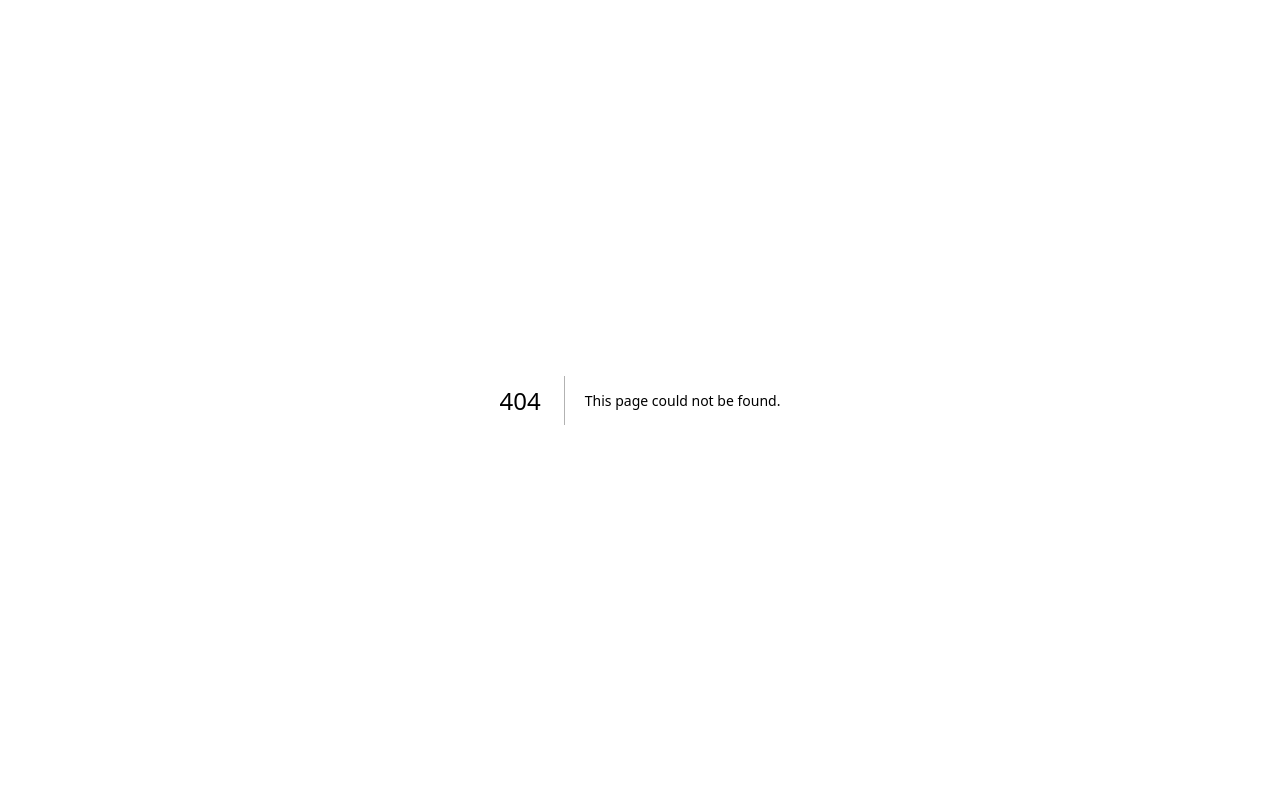
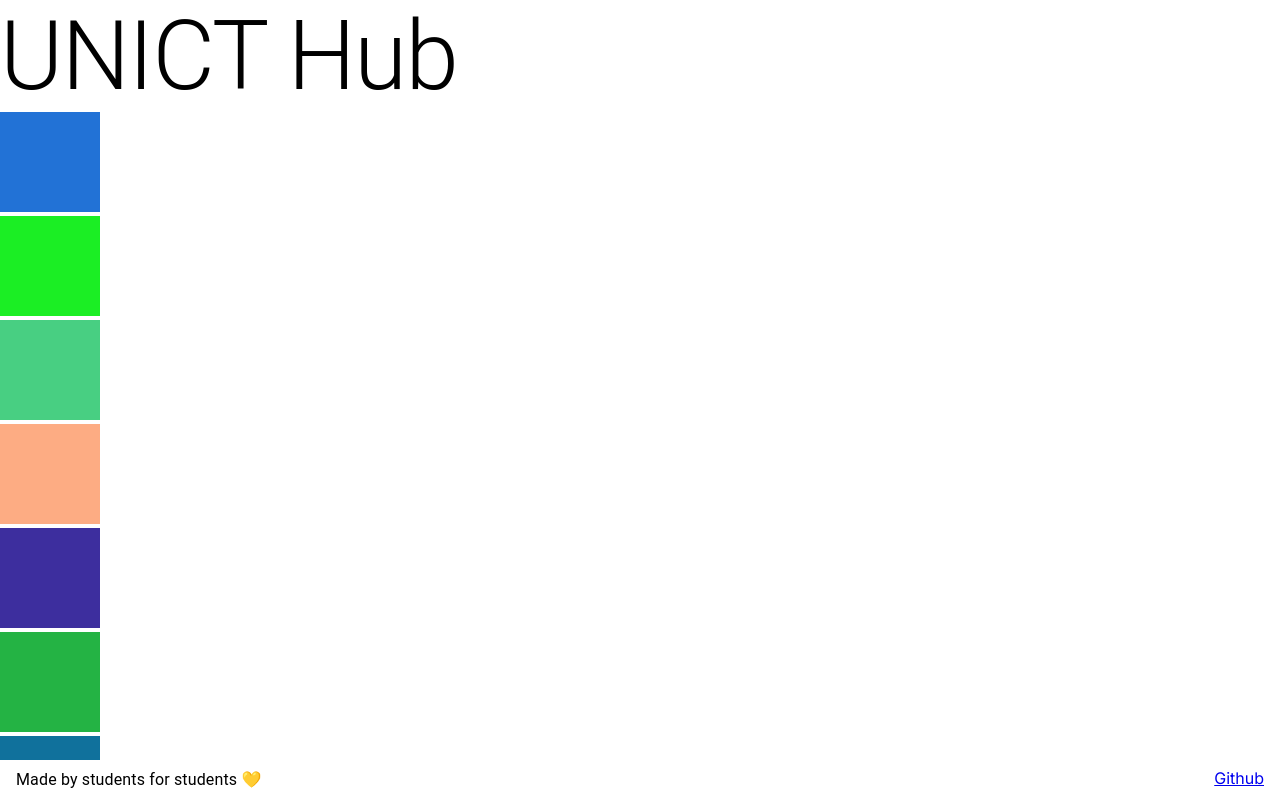
Before and after one commit to UNICT-DMI/unict-telegram-hub, a Next.js app: page /telegram in a window 1280 px wide. Before the commit this address had no page. Built offline with nearby package versions, Linux system fonts and the light colour scheme.

Commit message:
Removed scaffold code. Implemented a grid root layout.

```diff
--- a/app/globals.css
+++ b/app/globals.css
@@ -1,107 +1,34 @@
-:root {
-  --max-width: 1100px;
-  --border-radius: 12px;
-  --font-mono: ui-monospace, Menlo, Monaco, "Cascadia Mono", "Segoe UI Mono",
-    "Roboto Mono", "Oxygen Mono", "Ubuntu Monospace", "Source Code Pro",
-    "Fira Mono", "Droid Sans Mono", "Courier New", monospace;
-
-  --foreground-rgb: 0, 0, 0;
-  --background-start-rgb: 214, 219, 220;
-  --background-end-rgb: 255, 255, 255;
-
-  --primary-glow: conic-gradient(
-    from 180deg at 50% 50%,
-    #16abff33 0deg,
-    #0885ff33 55deg,
-    #54d6ff33 120deg,
-    #0071ff33 160deg,
-    transparent 360deg
-  );
-  --secondary-glow: radial-gradient(
-    rgba(255, 255, 255, 1),
-    rgba(255, 255, 255, 0)
-  );
-
-  --tile-start-rgb: 239, 245, 249;
-  --tile-end-rgb: 228, 232, 233;
-  --tile-border: conic-gradient(
-    #00000080,
-    #00000040,
-    #00000030,
-    #00000020,
-    #00000010,
-    #00000010,
-    #00000080
-  );
-
-  --callout-rgb: 238, 240, 241;
-  --callout-border-rgb: 172, 175, 176;
-  --card-rgb: 180, 185, 188;
-  --card-border-rgb: 131, 134, 135;
+html,
+body {
+  margin: 0;
+  padding: 0;
+  height: 100vh;
+  overflow: hidden;
 }
 
-@media (prefers-color-scheme: dark) {
-  :root {
-    --foreground-rgb: 255, 255, 255;
-    --background-start-rgb: 0, 0, 0;
-    --background-end-rgb: 0, 0, 0;
-
-    --primary-glow: radial-gradient(rgba(1, 65, 255, 0.4), rgba(1, 65, 255, 0));
-    --secondary-glow: linear-gradient(
-      to bottom right,
-      rgba(1, 65, 255, 0),
-      rgba(1, 65, 255, 0),
-      rgba(1, 65, 255, 0.3)
-    );
-
-    --tile-start-rgb: 2, 13, 46;
-    --tile-end-rgb: 2, 5, 19;
-    --tile-border: conic-gradient(
-      #ffffff80,
-      #ffffff40,
-      #ffffff30,
-      #ffffff20,
-      #ffffff10,
-      #ffffff10,
-      #ffffff80
-    );
-
-    --callout-rgb: 20, 20, 20;
-    --callout-border-rgb: 108, 108, 108;
-    --card-rgb: 100, 100, 100;
-    --card-border-rgb: 200, 200, 200;
-  }
+.header {
+  grid-area: header;
 }
 
-* {
-  box-sizing: border-box;
-  padding: 0;
-  margin: 0;
+.main {
+  grid-area: main;
+  overflow-y: auto;
 }
 
-html,
-body {
-  max-width: 100vw;
-  overflow-x: hidden;
+.footer {
+  grid-area: footer;
+  display: flex;
+  gap: 8px;
+  justify-content: space-between;
+  padding: 8px 16px;
 }
 
-body {
-  color: rgb(var(--foreground-rgb));
-  background: linear-gradient(
-      to bottom,
-      transparent,
-      rgb(var(--background-end-rgb))
-    )
-    rgb(var(--background-start-rgb));
+.root-layout {
+  display: grid;
+  grid-template-columns: repeat(12, 1fr);
+  grid-template-rows: auto 1fr auto;
+  grid-template-areas:
+    'header header header header header header header header header header header header'
+    'main main main main main main main main main main main main'
+    'footer footer footer footer footer footer footer footer footer footer footer footer';
 }
-
-a {
-  color: inherit;
-  text-decoration: none;
-}
-
-@media (prefers-color-scheme: dark) {
-  html {
-    color-scheme: dark;
-  }
-}
--- a/app/layout.tsx
+++ b/app/layout.tsx
@@ -1,22 +1,32 @@
-import type { Metadata } from "next";
-import { Inter } from "next/font/google";
-import "./globals.css";
+import { Typography } from '@mui/material';
+import type { Metadata } from 'next';
+import { Inter } from 'next/font/google';
+import './globals.css';
 
-const inter = Inter({ subsets: ["latin"] });
+const inter = Inter({ subsets: ['latin'] });
 
 export const metadata: Metadata = {
-  title: "Create Next App",
-  description: "Generated by create next app",
+  title: 'UNICT Hub',
+  description: 'UNICT Hub'
 };
 
 export default function RootLayout({
-  children,
+  children
 }: Readonly<{
   children: React.ReactNode;
 }>) {
   return (
     <html lang="en">
-      <body className={inter.className}>{children}</body>
+      <body className={`${inter.className} root-layout`}>
+        <header className="header">
+          <Typography variant="h1">UNICT Hub</Typography>
+        </header>
+        <main className="main">{children}</main>
+        <footer className="footer">
+          <Typography>Made by students for students 💛</Typography>
+          <a href={'https://github.com/UNICT-DMI/unict-hub'}>Github</a>
+        </footer>
+      </body>
     </html>
   );
 }
--- /dev/null
+++ b/app/telegram/page.tsx
@@ -0,0 +1,17 @@
+export default function TelegramDashboard() {
+  return (
+    <div style={{ display: 'flex', flexDirection: 'column', gap: '4px' }}>
+      {new Array(10).fill(undefined).map((_, i) => (
+        <div
+          key={i}
+          style={{
+            width: '100px',
+            height: '100px',
+            backgroundColor: `rgb(${Math.random() * 255}, ${Math.random() * 255}, ${
+              Math.random() * 255
+            })`
+          }}></div>
+      ))}
+    </div>
+  );
+}
```
Also changed, not shown: app/page.module.css (deleted, +0 -230 lines), app/page.tsx (+2 -92 lines).
